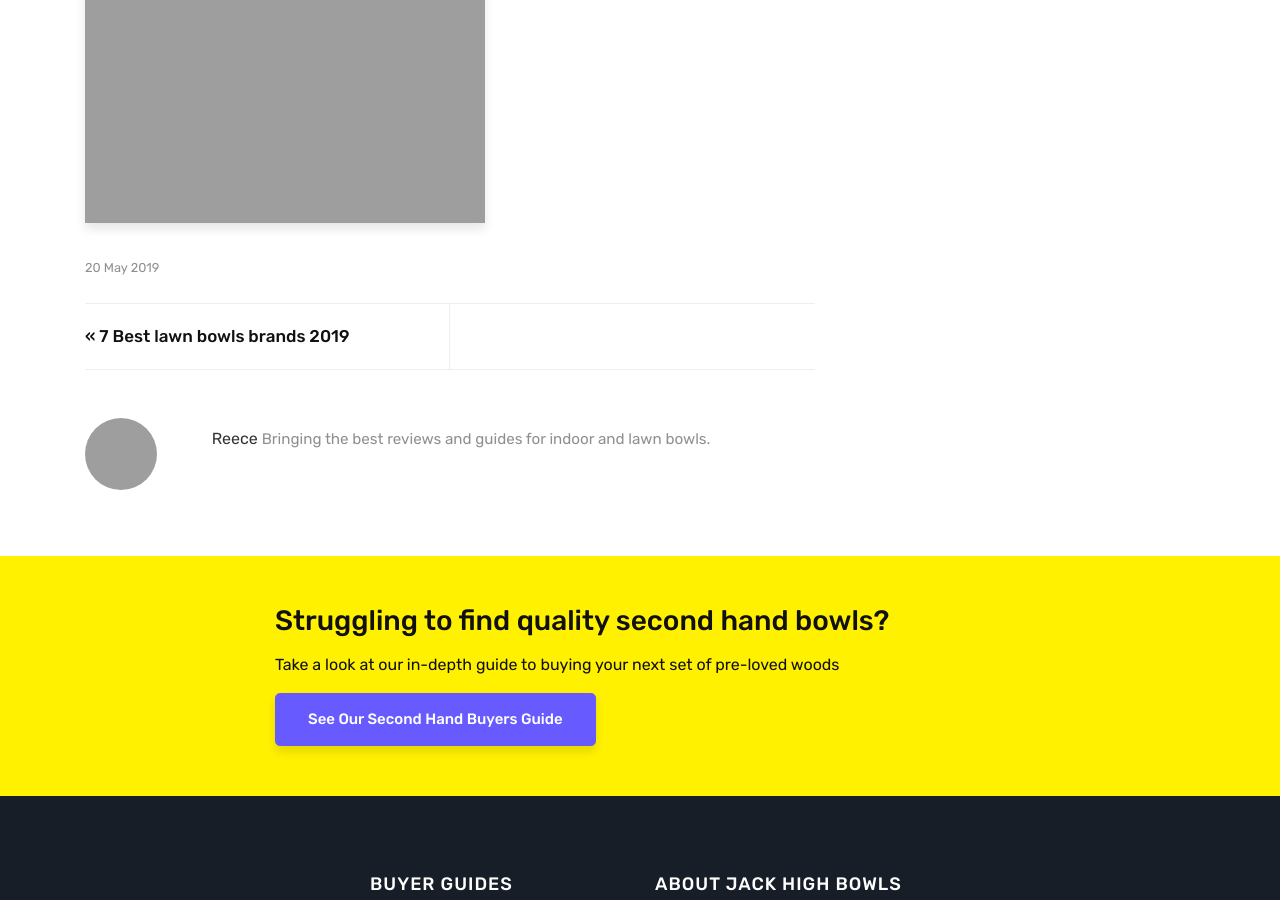
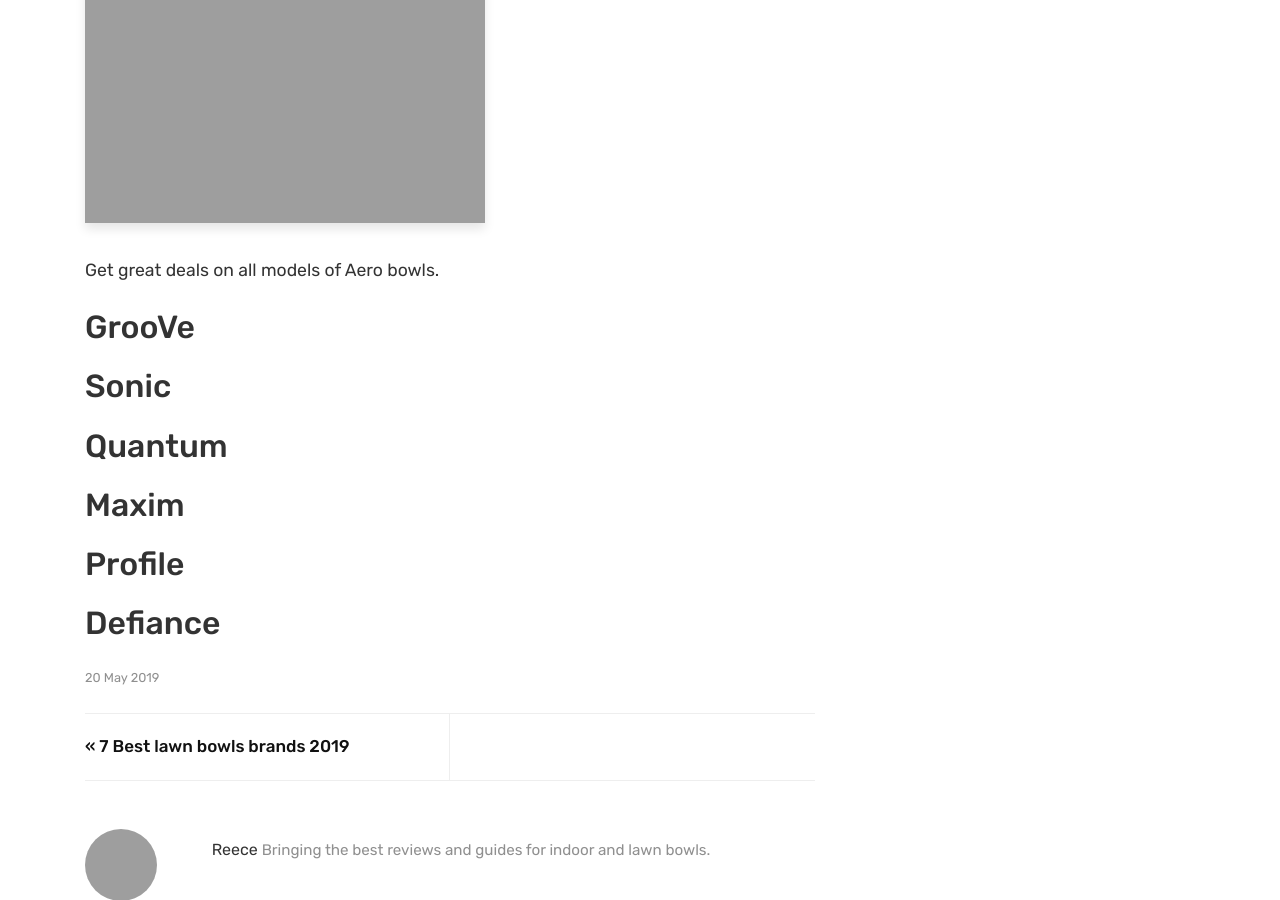
Before and after one commit to krussll/etsysimplicity, a Jekyll site: the page built from _posts/2019-05-20-used-aero-bowls-for-sale.md, in a window 1280 px wide and 900 px high, scrolled down 393 px. Built offline with Jekyll 4.4.1, drawn with Linux system fonts in a browser that asks for light colours; nearby versions of some CDN libraries; grey boxes are pictures that could not be loaded.

Commit message:
Update 2019-05-20-used-aero-bowls-for-sale.md

```diff
--- a/_posts/2019-05-20-used-aero-bowls-for-sale.md
+++ b/_posts/2019-05-20-used-aero-bowls-for-sale.md
@@ -6,3 +6,17 @@
 image: assets/images/used-aero-bowls-for-sale.jpg
 description: "Find the best deals on used Aero lawn bowls. Best list of used Aero bowls available now"
 ---
+
+Get great deals on all models of Aero bowls.
+
+## GrooVe
+
+## Sonic
+
+## Quantum
+
+## Maxim
+
+## Profile
+
+## Defiance
```
